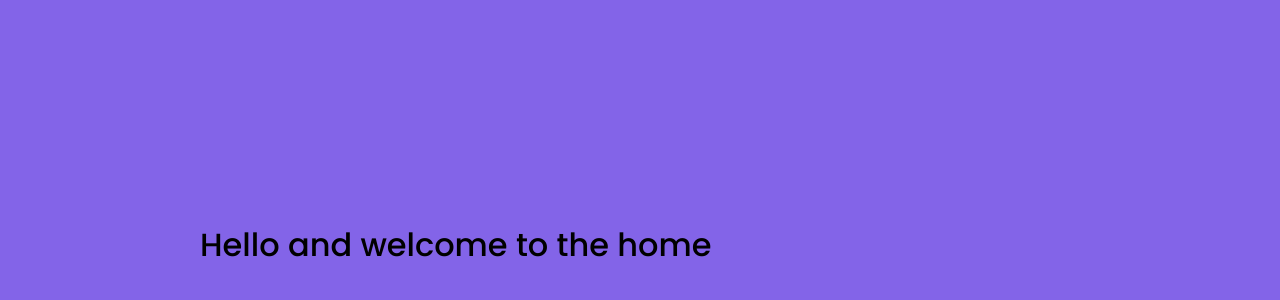
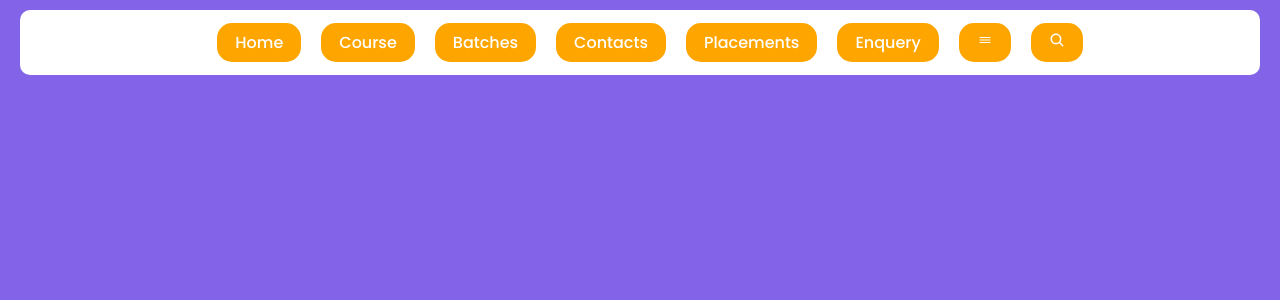
Before and after one commit to Rajesh4027/To-Create-User-Regitration-by-Using-ReactJs-and-Connect-with-MongoDB, a React (Create React App) app in the folder userregapp/: page /home in a window 1280 px wide. Shown: the top 300 px of the page. Built offline with nearby package versions, Linux system fonts and the light colour scheme.

Commit message:
nav bar adding

```diff
--- a/userregapp/package.json
+++ b/userregapp/package.json
@@ -19,6 +19,7 @@
     "nodemon": "^2.0.20",
     "react": "^18.2.0",
     "react-dom": "^18.2.0",
+    "react-icons": "^5.0.1",
     "react-router-dom": "^6.5.0",
     "react-scripts": "5.0.1",
     "web-vitals": "^2.1.4"
--- a/userregapp/src/App.css
+++ b/userregapp/src/App.css
@@ -3,13 +3,18 @@
     font-family: "Poppins", sans-serif;
     font-weight: 500;
     font-style: normal;
+    margin: 0;
 }
 body{
     background: #8364e8;
-    padding: 200px;
+
+}
+form{
+    margin-top: 200px;
 }
 table{
     margin:auto;
+
 }
 fieldset{
     margin: 0 auto;
@@ -69,3 +74,33 @@ fieldset:hover{
     font-weight: bold;
 
 }
+.homepage{
+    *{
+        margin: 0;
+    }div{
+        padding: 20px 10px;
+        background-color: #fff;
+        text-align: center;
+        margin: 10px 20px;
+        border-radius: 10px;
+
+    }
+    div>a{
+        margin-left: 20px;
+        text-decoration: none;
+        background-color: orange;
+        border-radius: 15px;
+        padding: 8px 18px;
+        color: white;
+
+    }
+    div>a:hover{
+        background-color: blue;
+        color: white;
+        box-shadow: 0 0 10px #0047AB;
+    }
+    #hel{
+        /* margin-right: 600px; */
+    }
+
+}
--- a/userregapp/src/components/Home.js
+++ b/userregapp/src/components/Home.js
@@ -1,10 +1,21 @@
 import React from "react"
+import { IoReorderThreeOutline, IoSearch } from "react-icons/io5";
 function Home() {
     return(
         <div className="homepage">
+             <div>
+                <p></p>
+                 <a href="">Home</a>
+                 <a href="">Course</a>
+                 <a href="">Batches</a>
+                 <a href="">Contacts</a>
+                 <a href="">Placements</a>
+                 <a href="">Enquery</a>
+                 <a href="" id="hel"><IoReorderThreeOutline /></a>
+                 <a href="" id="hell"><IoSearch /></a>
+             </div>
+            {/* {location.state.id} */}
 
-            <h1>Hello  and welcome to the home </h1>
-            {/* {location.state.id} */}
         </div>
     )
 }
```
Also changed, not shown: 1 other file (tests, documents, lock files or other folders).
